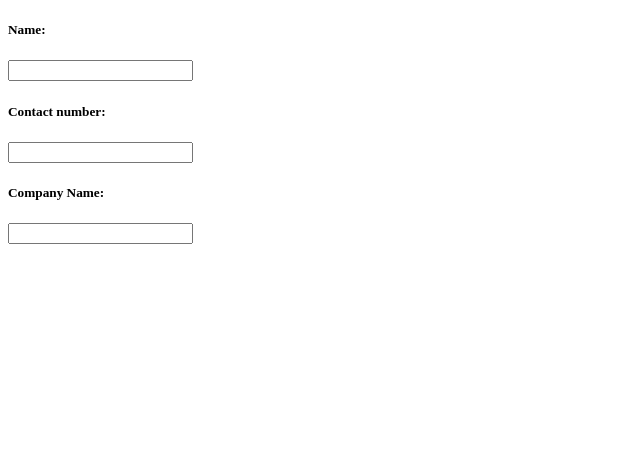
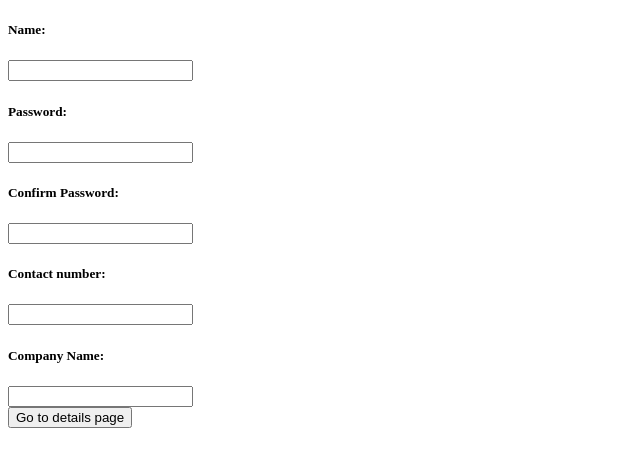
Before and after one commit to Ishavijay/Event-management, a plain HTML site: page organizer.html in a window 1280 px wide. Shown: the whole page, without its empty margins (0-640 px from the left). Drawn offline with Linux system fonts and the light colour scheme.

Commit message:
Additions

```diff
--- a/organizer.html
+++ b/organizer.html
@@ -7,10 +7,17 @@
         <form>
             <h5>Name:</h5>
             <input type="text" >
+            <h5>Password:</h5>
+            <input type="password">
+            <h5>Confirm Password:</h5>
+            <input type="password">
             <h5>Contact number:</h5>
             <input type="number" >
             <h5>Company Name:</h5>
             <input type="text" >
         </form>
+        <a href="Eventdetail.html">
+            <button> Go to details page</button>
+        </a>
     </Body>
 </html>
```
